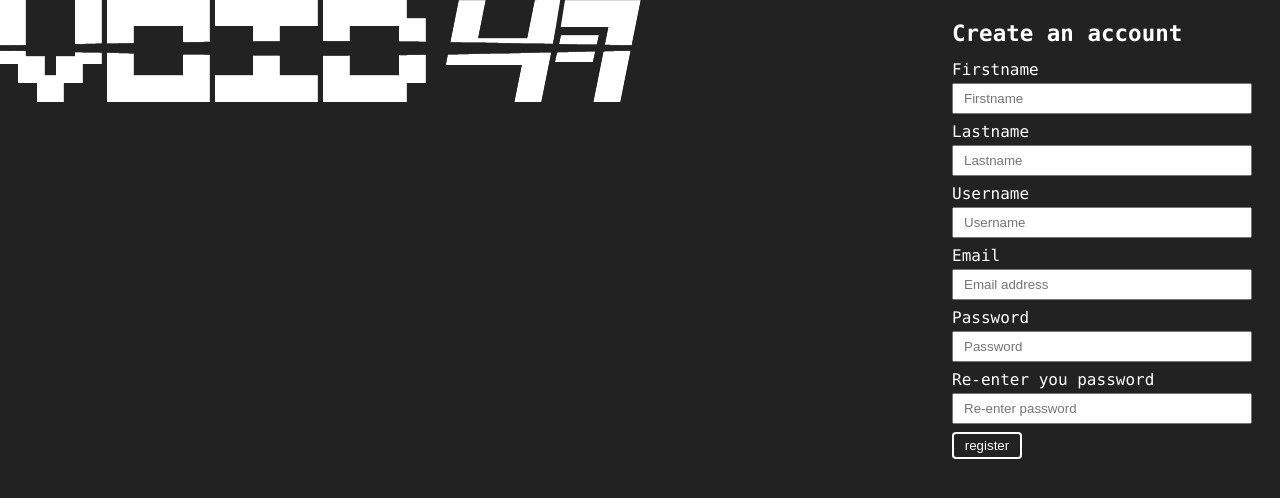
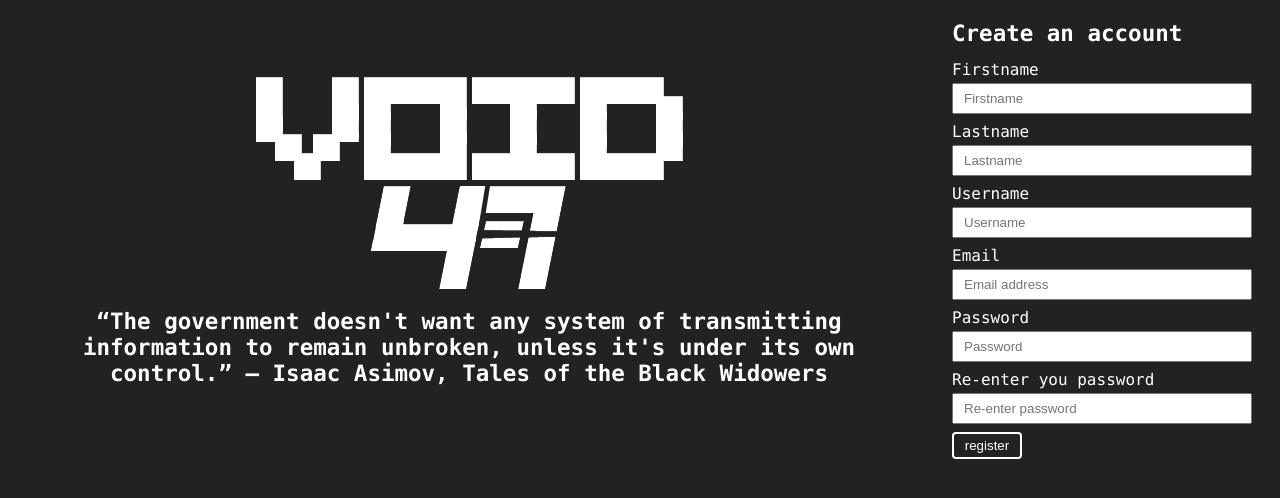
Before and after one commit to Hostname47/PHP-CHAT, a PHP site: page /CHAT/Login/login.php in a window 1280 px wide. Shown: the part 74-572 px from the top of the page. Run offline with PHP 8.4, Linux system fonts and the light colour scheme.

Commit message:
fix some bugs

```diff
--- a/Login/login.php
+++ b/Login/login.php
@@ -3,13 +3,17 @@
     require_once "../vendor/autoload.php";
     require_once "../core/init.php";
 
-    use classes\{DB, Config, Validation, Common, Session, Token, Hash};
+    use classes\{DB, Config, Validation, Common, Session, Token, Hash, Redirect};
     use models\User;
+
+    // First we check if the user is already connected we redirect him to index page
+    if($user->getPropertyValue("isLoggedIn")) {
+        Redirect::to("../index.php");
+    }
 
     if(isset($_POST["login"])) {
         if(Token::check(Common::getInput($_POST, "token_log"), "login")) {
             $validate = new Validation();
-            echo "test";
             $validate->check($_POST, array(
                 "email-or-username"=>array(
                     "name"=>"Email or username",
@@ -120,15 +124,16 @@
     <link rel='shortcut icon' type='image/x-icon' href='../assets/images/favicons/favicon.ico' />
     <link rel="stylesheet" href="../styles/global.css">
     <link rel="stylesheet" href="../styles/login.css">
-    <link rel="stylesheet" href="../styles/header.css">
+    <link rel="stylesheet" href="../styles/log-header.css">
     <link rel="stylesheet" href="../styles/registration.css">
 </head>
 <body>
     <?php include "../components/basic/disconnected-header.php" ?>
     <main>
         <div class="login-img-reg-container">
-            <div id="picture-wrapper">
-                <img src="../assets/images/logos/large.png"  alt="">
+            <div id="left-asset-wrapper">
+                <img src="../assets/images/preview.png" id="login-image-preview" alt="">
+                <h2 style="text-align: center">“The government doesn't want any system of transmitting information to remain unbroken, unless it's under its own control.” ― Isaac Asimov, Tales of the Black Widowers</h2>
             </div>
             <div id="registration-section">
                 <h2 class="title-style1">Create an account</h2>
--- a/classes/Token.php
+++ b/classes/Token.php
@@ -25,8 +25,6 @@ class Token {
     public static function check($token, $type) {
         $tokenName = Config::get("session/tokens/$type");
 
-        echo $tokenName;
-
         if(Session::exists($tokenName) && $token === Session::get($tokenName)) {
             Session::delete($tokenName);
             return true;
--- a/components/basic/disconnected-header.php
+++ b/components/basic/disconnected-header.php
@@ -21,7 +21,7 @@
 
             <!----------------------  REMEMBER ME  ---------------------->
             <div class="row-v-flex">
-                <input type="checkbox" tabindex="3" id="remember" form="login-form" checked>
+                <input type="checkbox" tabindex="3" name="remember" form="login-form" checked>
                 <label class="small-label" for="remember">Kepp me connected</label>
             </div>
         </div>
--- /dev/null
+++ b/components/basic/header.php
@@ -0,0 +1,3 @@
+<header>
+
+<header>
--- a/core/init.php
+++ b/core/init.php
@@ -47,6 +47,7 @@ go to login function's comment
 */
 
 $user = new User();
+
 if(Cookie::exists(Config::get("remember/cookie_name")) && !Session::exists(Config::get("session/session_name"))) {
     $hash = Cookie::get(Config::get("remember/cookie_name"));
     $res = DB::getInstance()->query("SELECT * FROM users_session WHERE hash = ?", array($hash));
@@ -64,5 +65,5 @@ so if for example include it like following: include_once "functions/sanitize.ph
 directory can use it, otherwise a fatal error will be thrown
 So you should include it along with autoload and init file in every page needs it
 
-2 - Composer autoload file also follow the same rule you can't immport it here
+2 - Composer autoload file also follow the same rule you can't import it here
 */
--- a/index.php
+++ b/index.php
@@ -5,13 +5,14 @@
     require_once "core/init.php";
 
     use classes\{DB, Config, Validation, Common, Session, Token, Hash, Redirect, Cookie};
+    // DONT'T FORGET $user OBJECT IS DECLARED WITHIN INIT.PHP (REALLY IMPORTANT TO SEE TO SEE [IMPORTANT#4]
+    // Here we check if the user is not logged in and we redirect him to login page
 
-    // Here we check if the user is not logged in and we redirect him to login page
     if(!$user->getPropertyValue("isLoggedIn")) {
         Redirect::to("login/login.php");
     }
 
-    echo "<p>Hello " . $user->getPropertyValue('username') . "</p>";
+
 
     if(isset($_POST["logout"])) {
         $user->logout();
@@ -31,6 +32,7 @@
     <link rel="stylesheet" href="styles/header.css">
 </head>
 <body>
+    <p><?php echo "Hello " . $user->getPropertyValue("username"); ?></p>
     <!-- Here before including the header, we need to make sure if user is already connected. If so
          we need to add connected header, otherwise disconnected header wil be shown
     -->
--- a/styles/login.css
+++ b/styles/login.css
@@ -1,4 +1,27 @@
 .login-img-reg-container {
     display: flex;
-    justify-content: space-between;
 }
+
+#registration-section {
+    padding: 14px;
+    margin-right: 14px;
+    width: 300px;
+    flex: 0 0 300px;
+}
+
+#left-asset-wrapper {
+    width: 100%;
+    display: flex;
+    flex-direction: column;
+    justify-content: center;
+    box-sizing: border-box;
+
+    padding: 0px 60px;
+}
+
+#login-image-preview {
+    display: flex;
+    margin: 0 auto;
+    width: 427px;
+    height: 212px;
+}
--- a/styles/registration.css
+++ /dev/null
@@ -1,6 +0,0 @@
-#registration-section {
-    padding: 14px;
-    margin-right: 14px;
-
-    width: 300px;
-}
```
Also changed, not shown: Z__IMPORTANT.txt (+8 -4 lines), assets/images/preview.png (added), styles/header.php (added), styles/log-header.css (renamed from styles/header.css).
